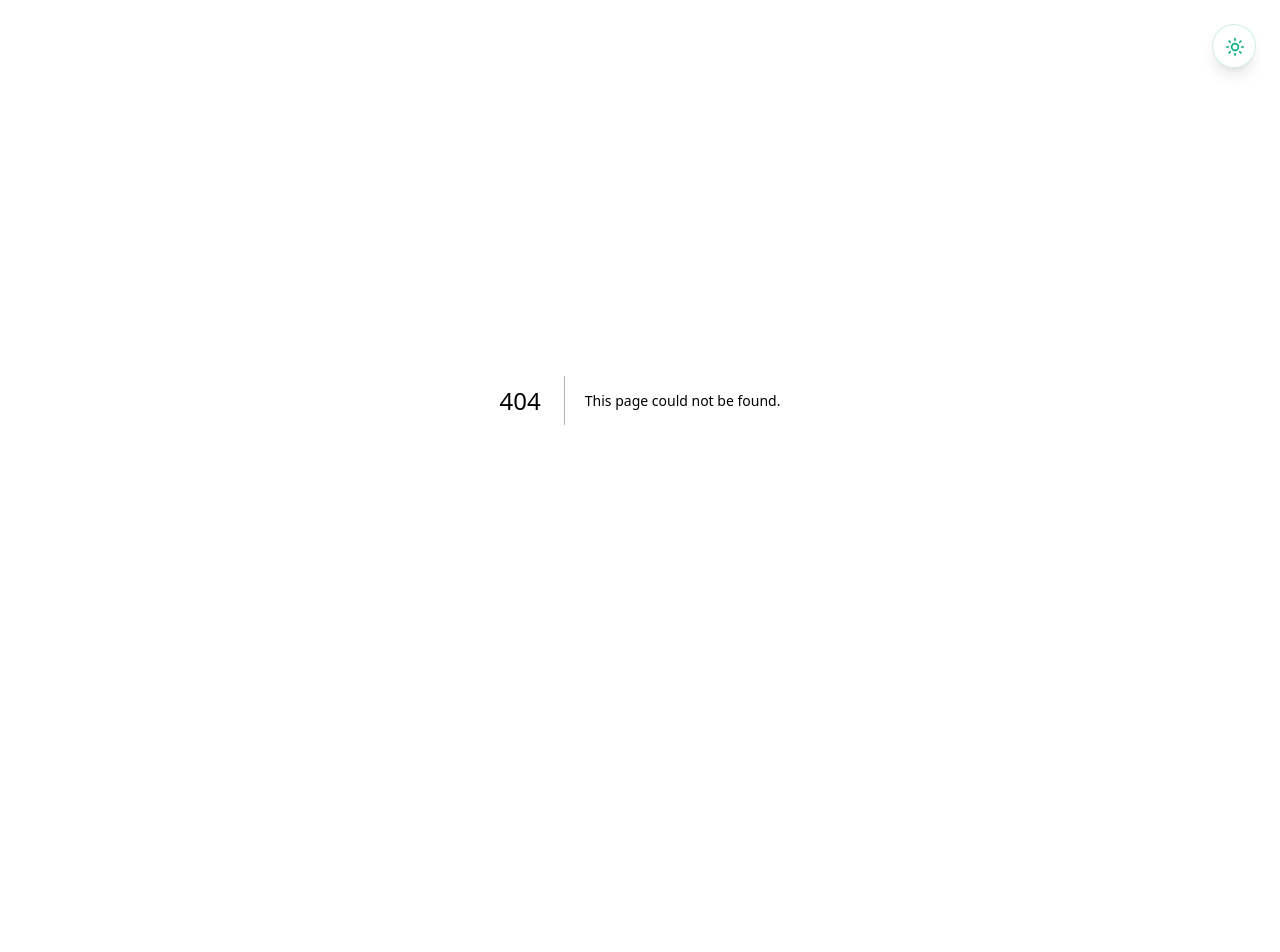
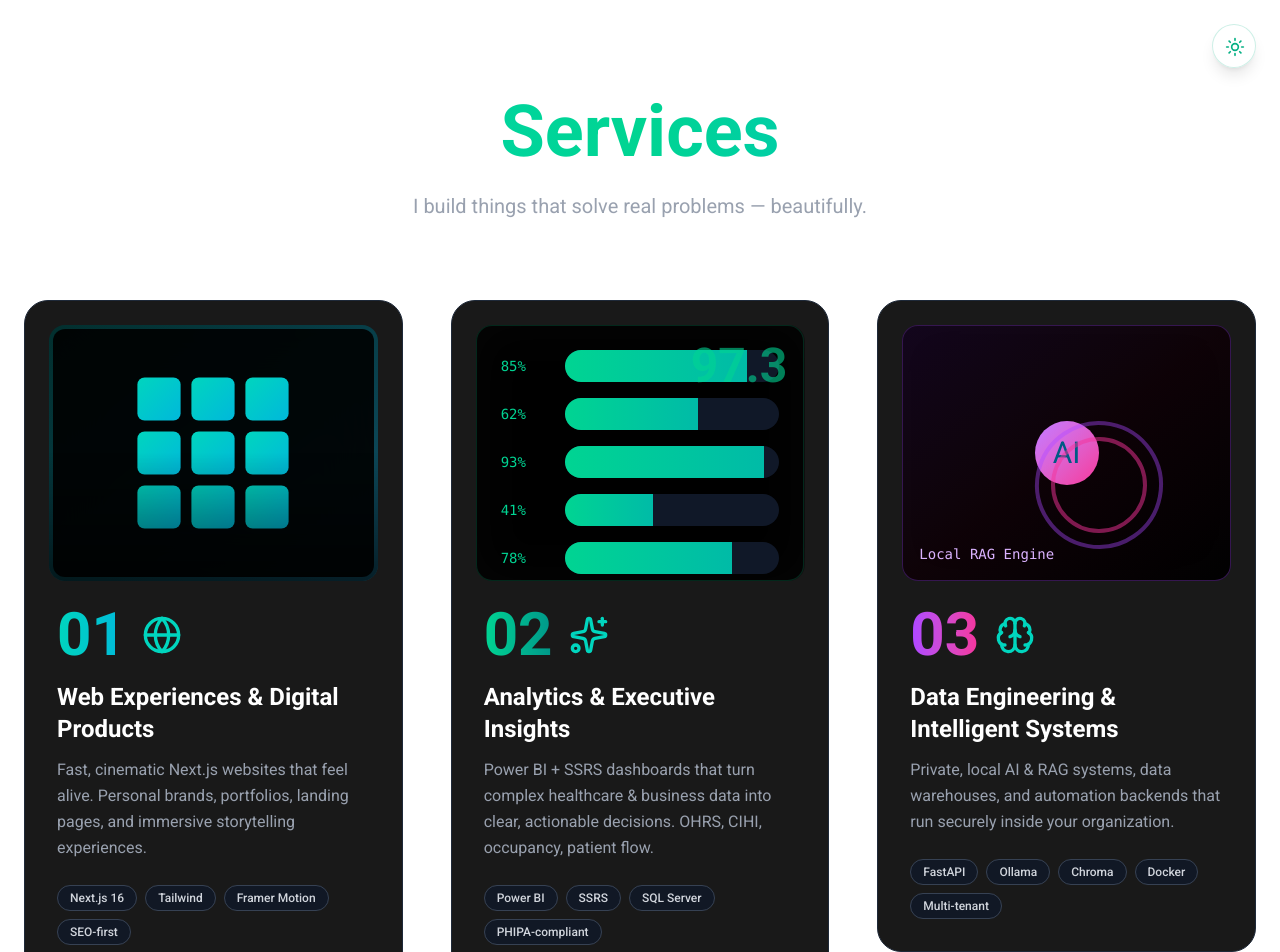
Before and after one commit to raphaelbdias/portfolio, a Next.js app: page /portfolio/services in a window 1280 px wide. Before the commit this address had no page. Shown: the top 952 px of the page. Before the commit the page ends 800 px from the top, so only its background shows below. Built offline with nearby package versions, Linux system fonts and the light colour scheme.

Commit message:
added services

```diff
--- a/app/components/Navbar.tsx
+++ b/app/components/Navbar.tsx
@@ -8,6 +8,7 @@ import { useState } from "react";
 
 const navItems = [
   { name: "Home", href: "/" },
+  { name: "Services", href: "/services" },
   { name: "Projects", href: "/projects" },
   { name: "Experience", href: "#experience" },
   { name: "Contact", href: "/contact" },
--- /dev/null
+++ b/app/services/page.tsx
@@ -0,0 +1,168 @@
+// app/services/page.tsx
+import { Sparkles, Brain, Globe } from "lucide-react";
+import { motion } from "framer-motion";
+
+export default function ServicesPage() {
+  const services = [
+    {
+      number: "01",
+      title: "Web Experiences & Digital Products",
+      description: "Fast, cinematic Next.js websites that feel alive. Personal brands, portfolios, landing pages, and immersive storytelling experiences.",
+      tags: ["Next.js 16", "Tailwind", "Framer Motion", "SEO-first"],
+      icon: Globe,
+      gradient: "from-teal-400 to-cyan-500",
+      visual: (
+        <div className="relative w-full h-64 overflow-hidden rounded-2xl bg-gradient-to-br from-teal-950 to-cyan-900 p-1">
+          <div className="w-full h-full rounded-xl bg-black/90 backdrop-blur-xl flex items-center justify-center">
+            <div className="grid grid-cols-3 gap-3 scale-90">
+              {[...Array(9)].map((_, i) => (
+                <motion.div
+                  key={i}
+                  initial={{ opacity: 0, scale: 0.8 }}
+                  animate={{ opacity: 1, scale: 1 }}
+                  transition={{ delay: i * 0.05 }}
+                  className="w-12 h-12 rounded-lg bg-gradient-to-br from-teal-400 to-cyan-500"
+                />
+              ))}
+            </div>
+          </div>
+          <div className="absolute inset-0 bg-gradient-to-t from-black/60 via-transparent to-transparent" />
+        </div>
+      ),
+    },
+    {
+      number: "02",
+      title: "Analytics & Executive Insights",
+      description: "Power BI + SSRS dashboards that turn complex healthcare & business data into clear, actionable decisions. OHRS, CIHI, occupancy, patient flow.",
+      tags: ["Power BI", "SSRS", "SQL Server", "PHIPA-compliant"],
+      icon: Sparkles,
+      gradient: "from-emerald-400 to-teal-600",
+      visual: (
+        <div className="relative w-full h-64 rounded-2xl bg-black/80 backdrop-blur-xl border border-emerald-500/20 p-6 overflow-hidden">
+          <div className="space-y-4">
+            {[85, 62, 93, 41, 78].map((val, i) => (
+              <div key={i} className="flex items-center gap-4">
+                <div className="text-emerald-400 text-sm font-mono w-12">{val}%</div>
+                <div className="flex-1 h-8 bg-gray-900 rounded-full overflow-hidden">
+                  <motion.div
+                    initial={{ width: 0 }}
+                    animate={{ width: `${val}%` }}
+                    transition={{ duration: 1.2, delay: i * 0.1, ease: "easeOut" }}
+                    className="h-full bg-gradient-to-r from-emerald-400 to-teal-500"
+                  />
+                </div>
+              </div>
+            ))}
+          </div>
+          <div className="absolute top-4 right-4 text-emerald-400/60 text-5xl font-bold">97.3</div>
+        </div>
+      ),
+    },
+    {
+      number: "03",
+      title: "Data Engineering & Intelligent Systems",
+      description: "Private, local AI & RAG systems, data warehouses, and automation backends that run securely inside your organization.",
+      tags: ["FastAPI", "Ollama", "Chroma", "Docker", "Multi-tenant"],
+      icon: Brain,
+      gradient: "from-purple-500 to-pink-500",
+      visual: (
+        <div className="relative w-full h-64 rounded-2xl bg-black/90 backdrop-blur-xl border border-purple-500/30 p-6 overflow-hidden">
+          <div className="absolute inset-0 bg-gradient-to-br from-purple-900/20 via-pink-900/10 to-transparent" />
+          <div className="flex h-full items-center justify-center">
+            <div className="relative">
+              <motion.div
+                animate={{ rotate: 360 }}
+                transition={{ duration: 20, repeat: Infinity, ease: "linear" }}
+                className="absolute inset-0 w-32 h-32 border-4 border-purple-500/40 rounded-full"
+              />
+              <motion.div
+                animate={{ rotate: -360 }}
+                transition={{ duration: 15, repeat: Infinity, ease: "linear" }}
+                className="absolute inset-4 w-24 h-24 border-4 border-pink-500/50 rounded-full"
+              />
+              <div className="w-16 h-16 mx-auto bg-gradient-to-br from-purple-400 to-pink-500 rounded-full flex items-center justify-center text-3xl">
+                AI
+              </div>
+            </div>
+          </div>
+          <div className="absolute bottom-4 left-4 text-purple-300 font-mono text-sm">Local RAG Engine</div>
+        </div>
+      ),
+    },
+  ];
+
+  return (
+    <>
+      <section className="min-h-screen py-24 px-6 max-w-7xl mx-auto">
+        <motion.div
+          initial={{ opacity: 0, y: 20 }}
+          animate={{ opacity: 1, y: 0 }}
+          className="text-center mb-20"
+        >
+          <h1 className="text-5xl md:text-7xl font-bold bg-gradient-to-r from-teal-400 via-emerald-400 to-cyan-500 bg-clip-text text-transparent">
+            Services
+          </h1>
+          <p className="mt-6 text-xl text-gray-400 max-w-2xl mx-auto">
+            I build things that solve real problems — beautifully.
+          </p>
+        </motion.div>
+
+        <div className="grid lg:grid-cols-3 gap-12">
+          {services.map((service, index) => (
+            <motion.article
+              key={service.number}
+              initial={{ opacity: 0, y: 40 }}
+              animate={{ opacity: 1, y: 0 }}
+              transition={{ delay: index * 0.2 }}
+              className="group relative"
+            >
+              <div className="absolute -inset-0.5 bg-gradient-to-r from-teal-500 to-emerald-500 rounded-3xl opacity-0 group-hover:opacity-100 blur-xl transition duration-700" />
+              <div className="relative bg-black/90 backdrop-blur-xl border border-gray-800 rounded-3xl overflow-hidden hover:border-teal-500/50 transition-all duration-500">
+                {/* Visual Display */}
+                <div className="p-6 pb-0">{service.visual}</div>
+
+                {/* Content */}
+                <div className="p-8 pt-6">
+                  <div className="flex items-center gap-4 mb-4">
+                    <span className={`text-6xl font-bold bg-gradient-to-r ${service.gradient} bg-clip-text text-transparent`}>
+                      {service.number}
+                    </span>
+                    <service.icon className="w-10 h-10 text-teal-400" />
+                  </div>
+
+                  <h3 className="text-2xl font-bold text-white mb-3">{service.title}</h3>
+                  <p className="text-gray-400 mb-6 leading-relaxed">{service.description}</p>
+
+                  <div className="flex flex-wrap gap-2">
+                    {service.tags.map((tag) => (
+                      <span
+                        key={tag}
+                        className="px-3 py-1 text-xs font-medium bg-gray-900/80 border border-gray-700 rounded-full text-gray-300"
+                      >
+                        {tag}
+                      </span>
+                    ))}
+                  </div>
+                </div>
+              </div>
+            </motion.article>
+          ))}
+        </div>
+
+        <motion.div
+          initial={{ opacity: 0 }}
+          animate={{ opacity: 1 }}
+          transition={{ delay: 0.8 }}
+          className="text-center mt-24"
+        >
+          <p className="text-gray-400 text-lg">
+            Ready to build something real?{" "}
+            <a href="/contact" className="text-teal-400 hover:text-teal-300 underline decoration-dashed">
+              Let's talk
+            </a>
+          </p>
+        </motion.div>
+      </section>
+    </>
+  );
+}
```
